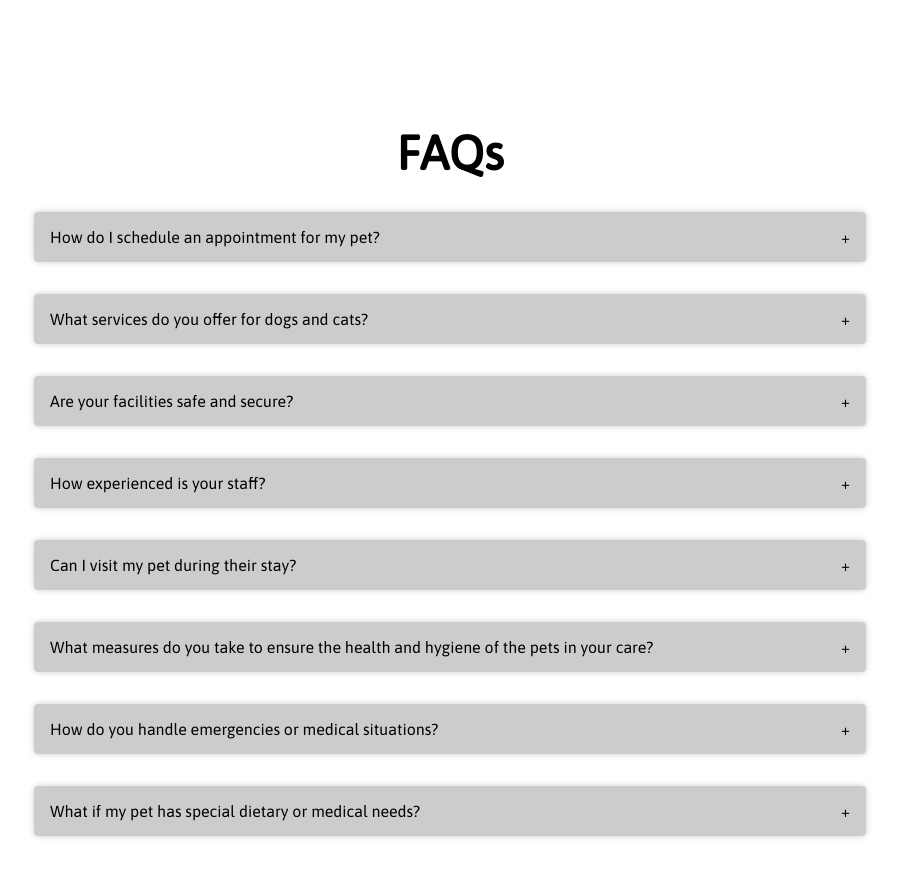
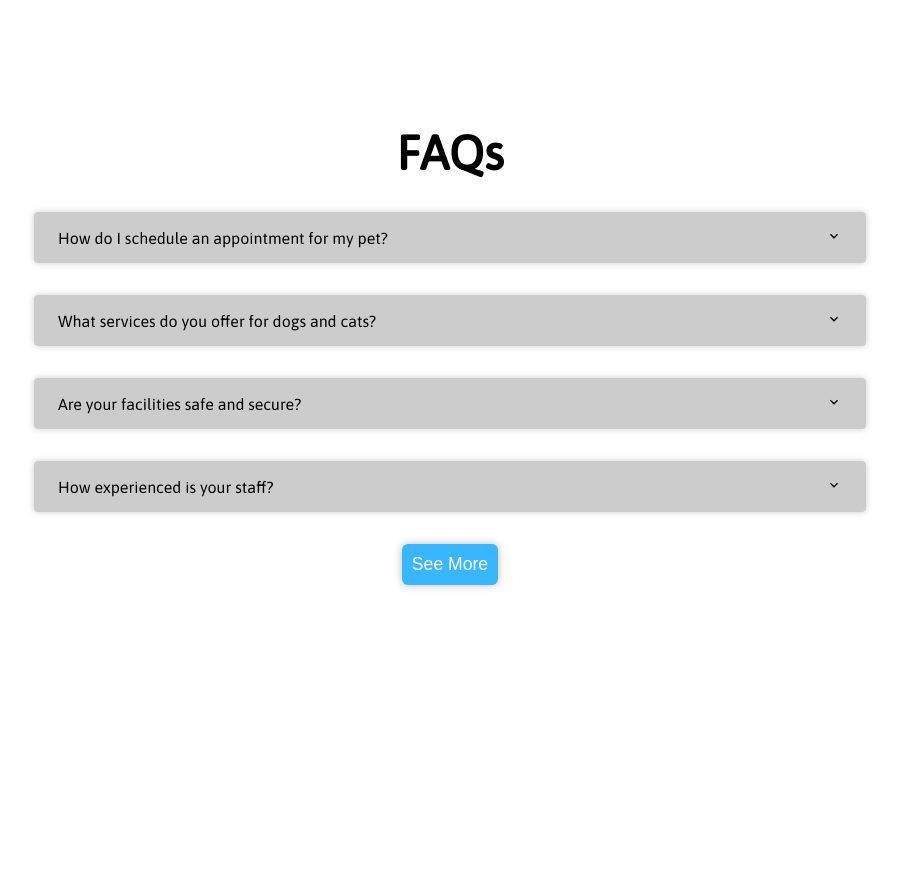
Before and after one commit to n-tse/pet-service, a React (Vite) app: page / in a window 1280 px wide. Shown: the part 3840-4716 px from the top of the page, without its empty margins (190-1089 px from the left). After the commit the page ends 4489 px from the top, so only its background shows below. Built offline with nearby package versions, Linux system fonts and the light colour scheme.

Commit message:
add see more and show less functionality to FAQ

```diff
--- a/src/components/Accordian.jsx
+++ /dev/null
@@ -1,21 +0,0 @@
-import React, { useState } from "react";
-import "./css/Accordian.css";
-
-const Accordian = ({ header, content }) => {
-  const [isOpened, setIsOpened] = useState(false);
-
-  return (
-    <div className="accordian-item">
-      <div
-        className="accordian-header"
-        onClick={() => setIsOpened((prev) => !prev)}
-      >
-        <div>{header}</div>
-        <div>{isOpened ? "-" : "+"}</div>
-      </div>
-      {isOpened && <div className="accordian-content">{content}</div>}
-    </div>
-  );
-};
-
-export default Accordian;
--- /dev/null
+++ b/src/components/Accordion.jsx
@@ -0,0 +1,22 @@
+import React, { useState } from "react";
+import "./css/Accordion.css";
+import { MdExpandMore, MdExpandLess } from 'react-icons/md';
+
+const Accordion = ({ header, content }) => {
+  const [isOpened, setIsOpened] = useState(false);
+
+  return (
+    <div className="accoridion-item">
+      <div
+        className="accoridion-header"
+        onClick={() => setIsOpened((prev) => !prev)}
+      >
+        <div>{header}</div>
+        <div>{isOpened ? <MdExpandLess /> : <MdExpandMore />}</div>
+      </div>
+      {isOpened && <div className="accoridion-content">{content}</div>}
+    </div>
+  );
+};
+
+export default Accordion;
--- a/src/components/Faq.jsx
+++ b/src/components/Faq.jsx
@@ -1,18 +1,46 @@
-import React from "react";
+import React, { useState } from "react";
 import "./css/Faq.css";
-import Accordian from "./Accordian";
-import { accordionData } from '../data.js';
+import Accordion from "./Accordion";
+import { accordionData } from "../data.js";
+// import { PiCaretDoubleDown, PiCaretDoubleUp } from "react-icons/pi";
 
 const Faq = () => {
+  const [showAll, setShowAll] = useState(false);
+
+  const initialDisplayQuantity = 4;
+
+  const displayItemCount = showAll ? accordionData.length : initialDisplayQuantity;
+
   return (
     <div className="container">
       <div className="faq-wrapper">
         <h2 className="headline">FAQs</h2>
         <div className="faq-content-wrapper">
-          {accordionData.map((item) => (
-            <Accordian header={item.header} content={item.content} />
+          {accordionData.slice(0, displayItemCount).map((item, idx) => (
+            <Accordion header={item.header} content={item.content} key={idx} />
           ))}
         </div>
+        {accordionData.length > initialDisplayQuantity && (
+          <div className="toggle-btn-wrapper">
+            {showAll ? (
+              <button
+                className="toggle-btn"
+                onClick={() => setShowAll((prev) => !prev)}
+              >
+                See Less
+                {/* <PiCaretDoubleUp style={{ marginLeft: 5 }} /> */}
+              </button>
+            ) : (
+              <button
+                className="toggle-btn"
+                onClick={() => setShowAll((prev) => !prev)}
+              >
+                See More
+                {/* <PiCaretDoubleDown style={{ marginLeft: 5 }} /> */}
+              </button>
+            )}
+          </div>
+        )}
       </div>
     </div>
   );
--- a/src/components/css/Accordian.css
+++ b/src/components/css/Accordion.css
@@ -1,22 +1,23 @@
-.accordian-item {
+.accoridion-item {
   box-shadow: 0 0 6px #ccc;
   margin: 2rem;
   border-radius: 4px;
   overflow: hidden;
 }
 
-.accordian-header {
+.accoridion-header {
   display: flex;
   justify-content: space-between;
-  padding: 1rem;;
+  align-items: center;
+  padding: 1rem 1.5rem;
   background-color: #ccc;
   cursor: pointer;
 }
 
-.accordian-header:hover{
+.accoridion-header:hover{
   background-color: #bbb;
 }
 
-.accordian-content {
-  padding: 1rem;
+.accoridion-content {
+  padding: 1rem 1.5rem;
 }
--- a/src/components/css/Faq.css
+++ b/src/components/css/Faq.css
@@ -3,3 +3,25 @@
   max-width: 1200px;
   margin: auto;
 }
+
+.toggle-btn-wrapper {
+  display: flex;
+  justify-content: center;
+}
+
+.toggle-btn {
+  padding: 10px;
+  color: white;
+  border: none;
+  border-radius: 6px;
+  box-shadow: 0px 0px 8px #bbb;
+  cursor: pointer;
+  background-color: var(--secondary-color);
+  font-size: 1.1rem;
+  display: flex;
+  align-items: center;
+}
+
+.toggle-btn:hover {
+  background-color: var(--secondary-color-dark);
+}
```
